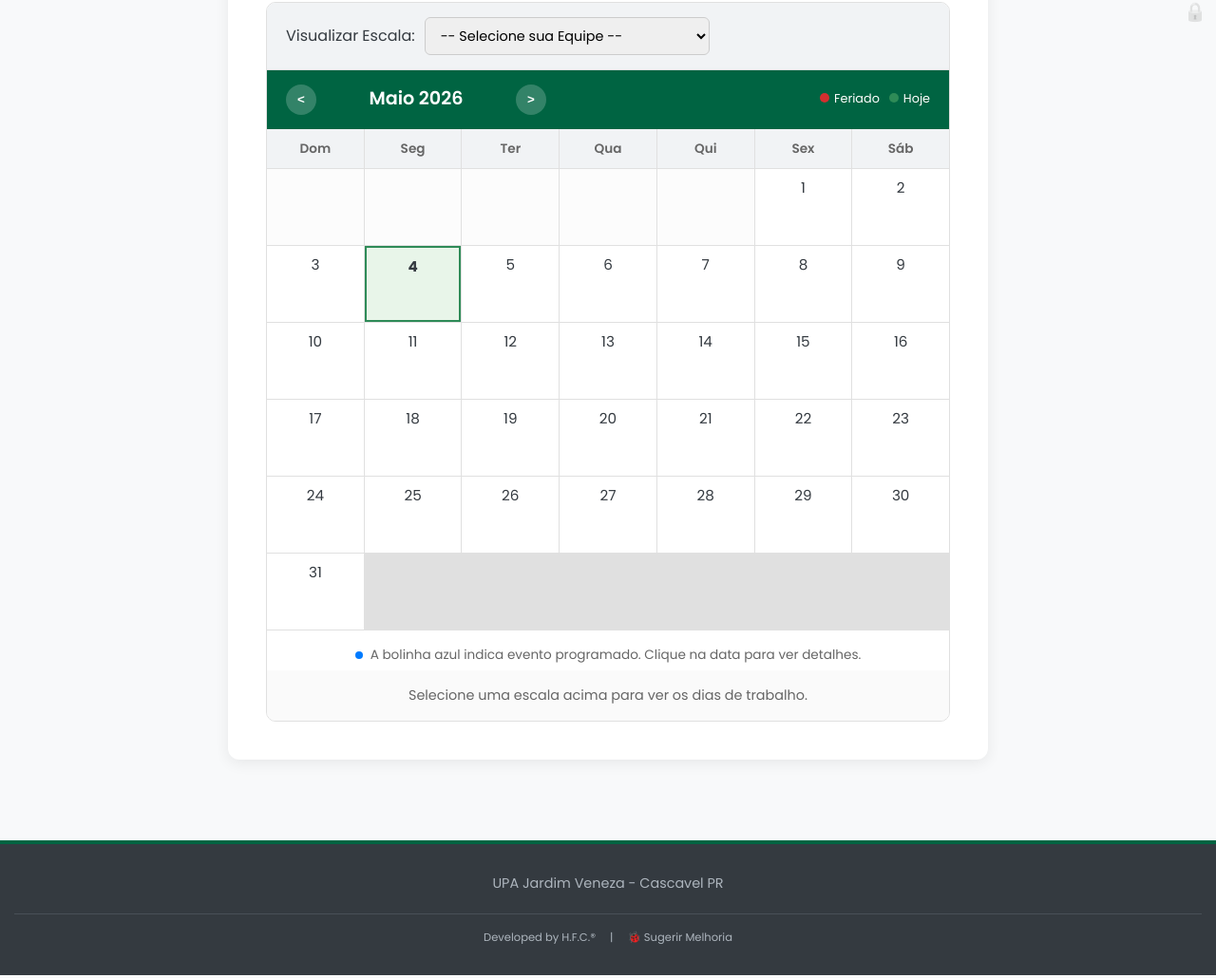
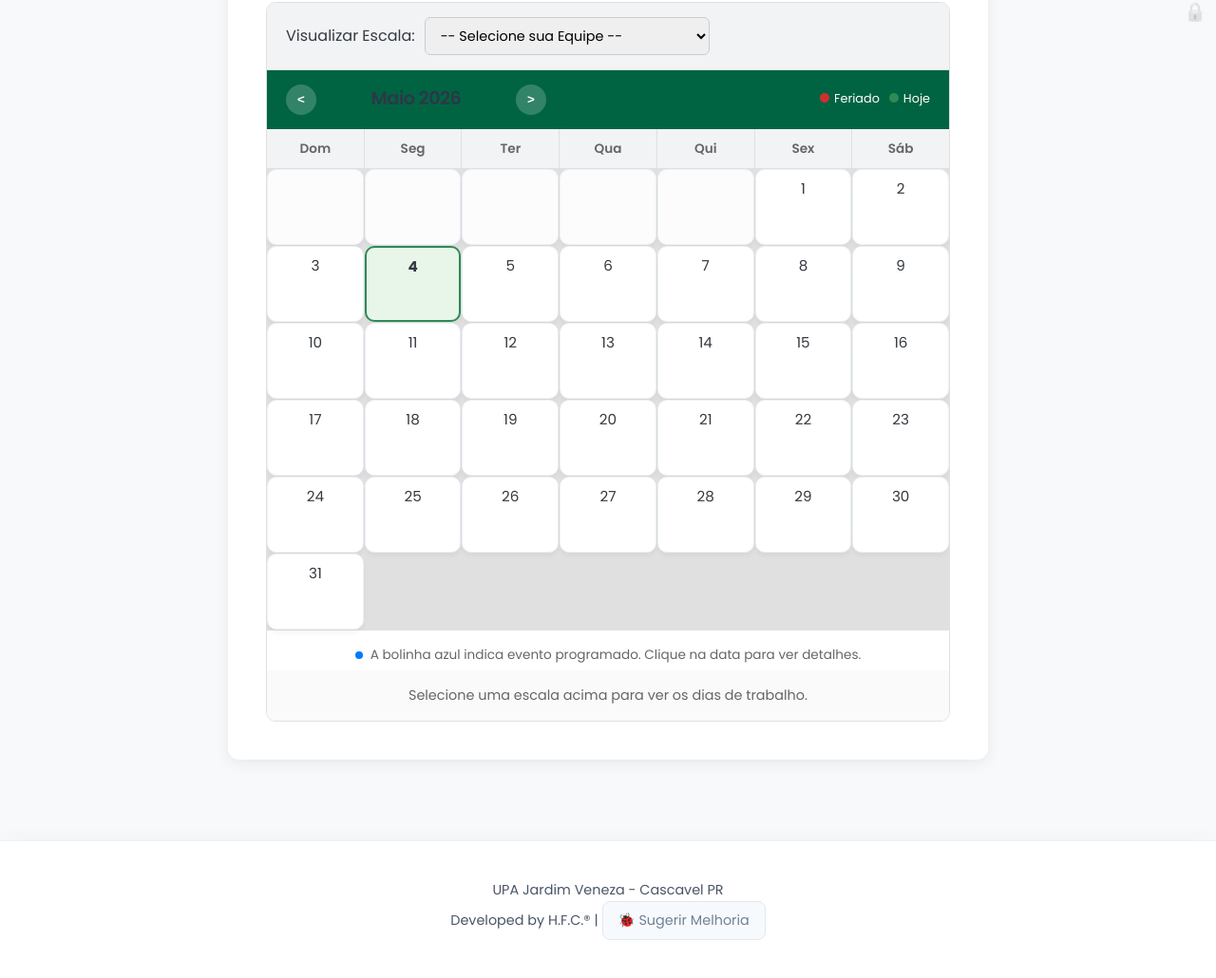
Before and after one commit to Harley-87/portal-upa, a website built with Vite: page index.html in a window 1280 px wide. Shown: the part 761-1791 px from the top of the page at 95% size. Built offline with nearby package versions, Linux system fonts and the light colour scheme; some packages are replaced by stand-ins of ours; no server answers; the database is empty.

Commit message:
Atualização de estilo do calendário

```diff
--- a/src/modules/calendar.js
+++ b/src/modules/calendar.js
@@ -18,6 +18,14 @@ let eventsCache = {}; // Cache para guardar eventos: { '2025-12-25': [ {titulo,
 const MUNICIPAL_HOLIDAYS = {
   '14-11': 'Aniv. Cascavel',
   '28-10': 'Dia do Servidor (PF)'
+};
+
+// Sobreposições Manuais. O que você colocar aqui esmaga a API.
+// Use false para ignorar um feriado da API, ou escreva o nome com (PF) para mudar o tipo.
+const CUSTOM_OVERRIDES = {
+  '2025-06-19': 'Corpus Christi (PF)', // Força a ser Ponto Facultativo neste ano específico
+  '2025-11-20': 'Consciência Negra',   // Exemplo: Força a ser feriado se a API falhar
+  // '2025-09-07': false               // Exemplo de como cancelar um feriado da API
 };
 
 // --- Função Auxiliar para Buscar Eventos ---
@@ -232,6 +240,15 @@ async function getHolidays(year) {
   const movable = calculateMovableHolidays(year);
   holidaysMap = { ...holidaysMap, ...movable };
 
+  // --- O QUE ADICIONAR: Aplicar as sobreposições manuais ---
+  for (const [dateKey, customName] of Object.entries(CUSTOM_OVERRIDES)) {
+    if (customName === false) {
+      delete holidaysMap[dateKey]; // Remove a data se você definiu como false
+    } else {
+      holidaysMap[dateKey] = customName; // Sobrescreve com a sua regra (ex: adicionando o PF)
+    }
+  }
+
   holidaysCache[year] = holidaysMap;
   return holidaysMap;
 }
@@ -260,7 +277,7 @@ function calculateMovableHolidays(year) {
   holidays[formatDate(goodFriday)] = 'Paixão de Cristo';
 
   const corpusChristi = addDays(easter, 60);
-  holidays[formatDate(corpusChristi)] = 'Corpus Christi';
+  holidays[formatDate(corpusChristi)] = 'Corpus Christi (PF)';
 
   return holidays;
 }
--- a/src/styles/global.css
+++ b/src/styles/global.css
@@ -7,12 +7,34 @@
   padding: 0;
 }
 
+/* NOVO Estilização da Barra de Rolagem (Adicione aqui) */
+::-webkit-scrollbar {
+  width: 8px;
+}
+::-webkit-scrollbar-track {
+  background: #f1f1f1;
+}
+::-webkit-scrollbar-thumb {
+  background: #ccc;
+  border-radius: 10px;
+}
+::-webkit-scrollbar-thumb:hover {
+  background: var(--cor-primaria);
+}
+
 body {
   font-family: var(--fonte-principal);
   background-color: var(--cor-fundo);
   color: var(--cor-texto);
   line-height: 1.6;
   -webkit-font-smoothing: antialiased; /* Renderização de fonte mais suave */
+}
+
+/* NOVO Adicione isso para títulos mais modernos */
+h1, h2, h3, h4 {
+  letter-spacing: -0.025em;
+  font-weight: 700;
+  color: #2d3748; /* Ou uma cor escura da sua paleta */
 }
 
 a { text-decoration: none; }
@@ -28,34 +50,68 @@ a { text-decoration: none; }
   flex-wrap: wrap;
 }
 
-/* Atualize a classe .footer existente */
+/* NOVO bloco */
+.calendar-day {
+  background: #ffffff;
+  border-radius: 10px; /* Cantos arredondados */
+  padding: 10px;
+  min-height: 80px;
+  border: 1px solid #edf2f7; /* Borda bem clarinha */
+  box-shadow: 0 4px 6px -1px rgba(0, 0, 0, 0.05); /* Sombra suave */
+  transition: all 0.2s ease;
+  cursor: pointer;
+}
+
+.calendar-day:hover {
+  transform: translateY(-3px); /* Levanta o card */
+  box-shadow: 0 10px 15px -3px rgba(0, 0, 0, 0.1);
+  border-color: var(--cor-primaria);
+}
+
+/* Bloco novo para o Modal de Eventos */
+#eventModal {
+  border: none;
+  border-radius: 16px;
+  padding: 20px;
+  background: rgba(255, 255, 255, 0.95);
+  backdrop-filter: blur(10px); /* Efeito de vidro */
+  box-shadow: 0 25px 50px -12px rgba(0, 0, 0, 0.25);
+  max-width: 400px;
+  width: 90%;
+}
+
+#eventModal::backdrop {
+  background: rgba(0, 0, 0, 0.4); /* Escurece o fundo ao abrir */
+}
+
+/* Substitua sua .footer por esta */
 .footer {
-  background-color: #343a40;
-  color: #adb5bd;
+  background-color: #ffffff;
+  color: #4a5568;
   text-align: center;
-  padding: 30px 15px;
+  padding: 40px 20px;
   margin-top: 50px;
   font-size: 0.9em;
-  border-top: 4px solid var(--cor-primaria);
+  border-top: 1px solid #edf2f7; /* Troquei a borda grossa por uma fina */
+  box-shadow: 0 -10px 15px -3px rgba(0, 0, 0, 0.02);
 }
 
-.footer-dev {
-  margin-top: 20px;
-  padding-top: 15px;
-  border-top: 1px solid #495057;
-  display: flex;
-  justify-content: center;
+/* Substitua sua .btn-report por esta */
+.btn-report {
+  color: #718096;
+  text-decoration: none;
+  display: inline-flex;
   align-items: center;
-  gap: 15px;
-  font-size: 0.8em;
+  gap: 8px;
+  padding: 8px 16px;
+  background: #f7fafc;
+  border-radius: 8px;
+  transition: 0.3s;
+  border: 1px solid #e2e8f0;
 }
 
-.btn-report {
-  color: #adb5bd;
-  text-decoration: none;
-  display: flex;
-  align-items: center;
-  gap: 5px;
-  transition: 0.3s;
+.btn-report:hover {
+  background: var(--cor-primaria);
+  color: #fff;
+  border-color: var(--cor-primaria);
 }
-.btn-report:hover { color: #fff; }
```
